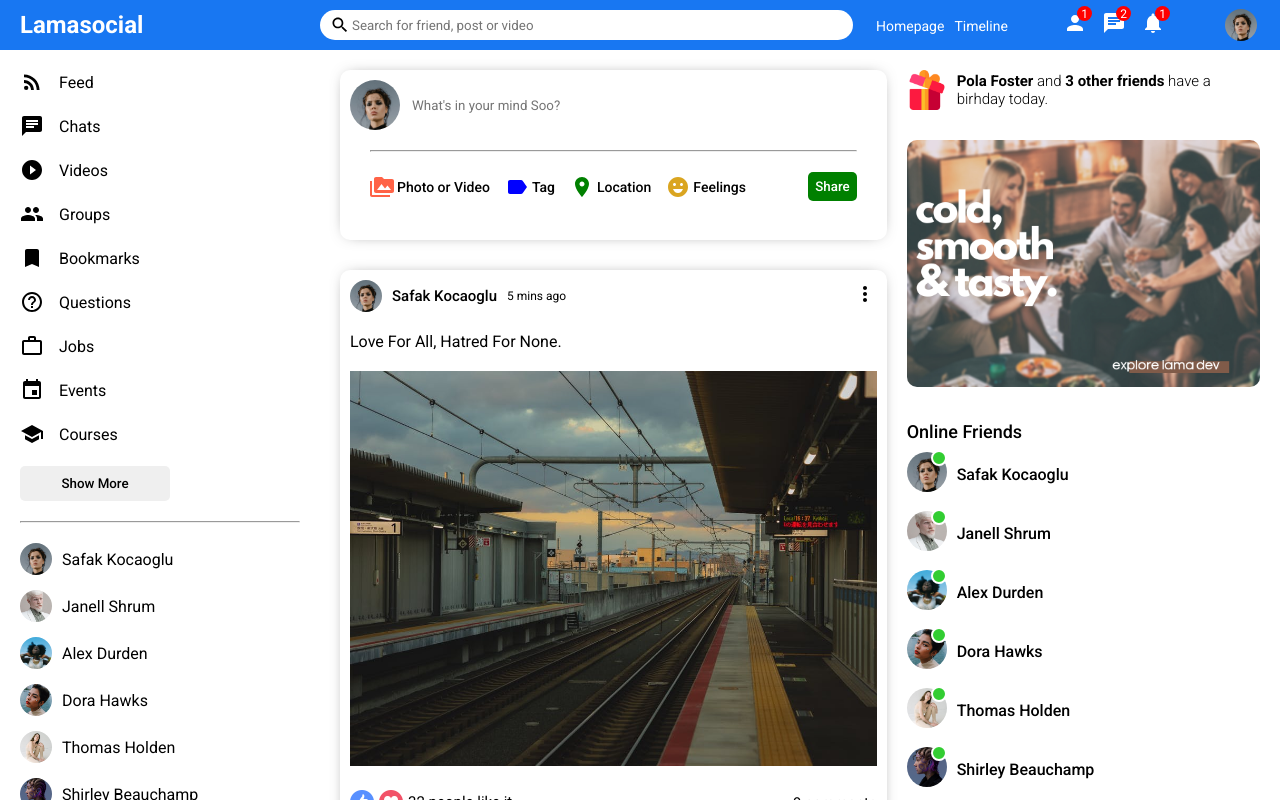
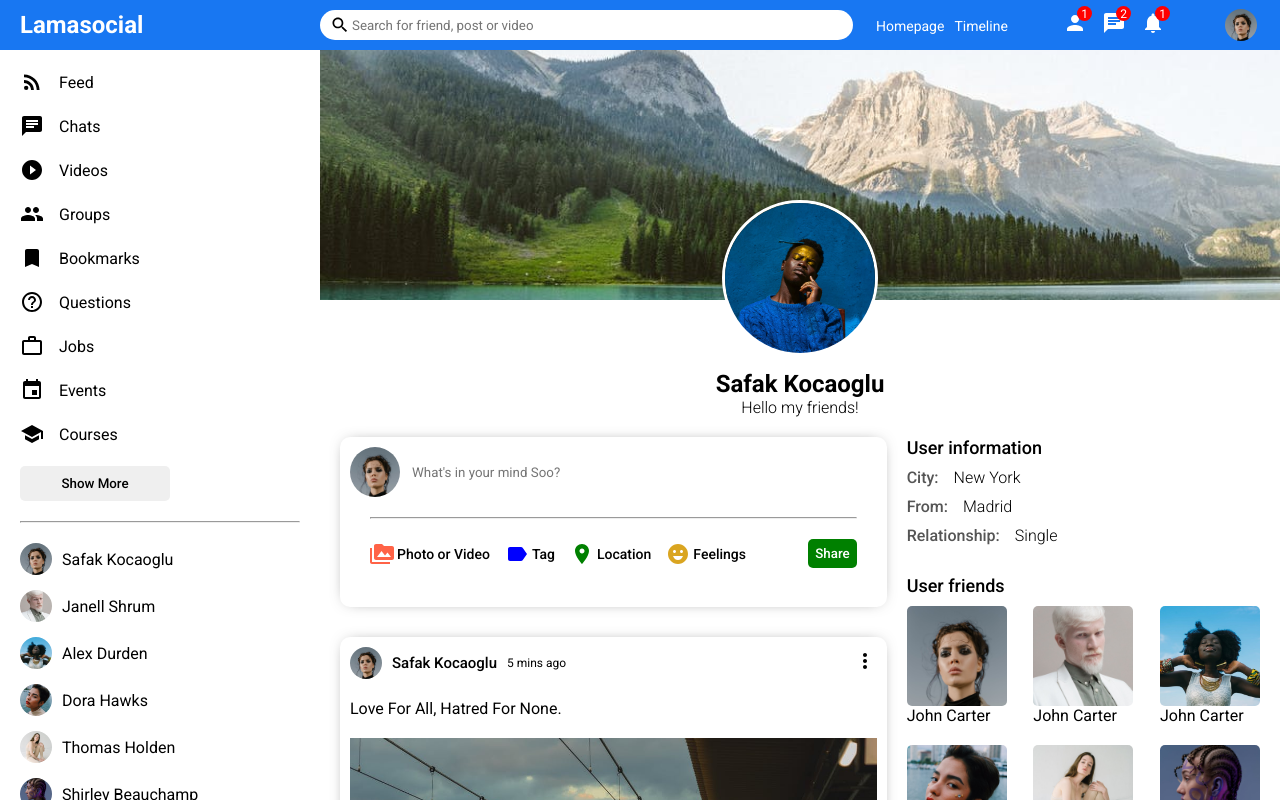
Before and after one commit to skwak0205/MERN_Social_Media, a React (Create React App) app in the folder frontend/: page / in a window 1280 px wide. Shown: the top 800 px of the page. Built offline with nearby package versions, Linux system fonts and the light colour scheme; the HTML template or start-up script is replaced by a standard one.

Commit message:
profile 페이지 추가

```diff
--- a/frontend/src/App.js
+++ b/frontend/src/App.js
@@ -1,7 +1,7 @@
-import Home from './pages/home/Home';
+import Profile from './pages/profile/Profile';
 
 function App() {
-  return <Home />;
+  return <Profile />;
 }
 
 export default App;
--- a/frontend/src/components/rightbar/Rightbar.js
+++ b/frontend/src/components/rightbar/Rightbar.js
@@ -2,10 +2,10 @@
 import Online from '../online/Online';
 import './Rightbar.css';
 
-const Rightbar = () => {
-  return (
-    <div className='rightbar'>
-      <div className='rightbarWrapper'>
+const Rightbar = ({ profile }) => {
+  const HomeRightbar = () => {
+    return (
+      <>
         <div className='birthdayContainer'>
           <img className='birthdayImg' src='assets/gift.png' alt='' />
 
@@ -23,7 +23,13 @@
             <Online key={u.id} user={u} />
           ))}
         </ul>
+      </>
+    );
+  };
 
+  const ProfileRightbar = () => {
+    return (
+      <>
         <h4 className='rightbarTitle'>User information</h4>
 
         <div className='rightbarInfo'>
@@ -52,7 +58,6 @@
               alt=''
               className='rightbarFollowingImg'
             />
-
             <span className='rightbarFollowingName'>John Carter</span>
           </div>
 
@@ -62,7 +67,6 @@
               alt=''
               className='rightbarFollowingImg'
             />
-
             <span className='rightbarFollowingName'>John Carter</span>
           </div>
 
@@ -102,6 +106,14 @@
             <span className='rightbarFollowingName'>John Carter</span>
           </div>
         </div>
+      </>
+    );
+  };
+
+  return (
+    <div className='rightbar'>
+      <div className='rightbarWrapper'>
+        {profile ? <ProfileRightbar /> : <HomeRightbar />}
       </div>
     </div>
   );
--- /dev/null
+++ b/frontend/src/pages/profile/Profile.css
@@ -0,0 +1,50 @@
+.profile {
+  display: flex;
+}
+
+.profileRight {
+  flex: 9;
+}
+
+.profileCover {
+  height: 320px;
+  position: relative;
+}
+
+.profileCoverImg {
+  width: 100%;
+  height: 250px;
+  object-fit: cover;
+}
+
+.profileUserImg {
+  width: 150px;
+  height: 150px;
+  border-radius: 50%;
+  object-fit: cover;
+  position: absolute;
+  left: 0;
+  right: 0;
+  margin: auto;
+  top: 150px;
+  border: 3px solid white;
+}
+
+.profileInfo {
+  display: flex;
+  flex-direction: column;
+  align-items: center;
+  justify-content: center;
+}
+
+.profileInfoName {
+  font-size: 24px;
+}
+
+.profileInfoDesc {
+  font-weight: 300;
+}
+
+.profileRightBottom {
+  display: flex;
+}
--- /dev/null
+++ b/frontend/src/pages/profile/Profile.js
@@ -0,0 +1,47 @@
+import Topbar from '../../components/topbar/Topbar';
+import Sidebar from '../../components/sidebar/Sidebar';
+import Feed from '../../components/feed/Feed';
+import Rightbar from '../../components/rightbar/Rightbar';
+import './Profile.css';
+
+const Profile = () => {
+  return (
+    <>
+      <Topbar />
+
+      <div className='profile'>
+        <Sidebar />
+
+        <div className='profileRight'>
+          <div className='profileRightTop'>
+            <div className='profileCover'>
+              <img
+                className='profileCoverImg'
+                src='assets/post/3.jpeg'
+                alt=''
+              />
+
+              <img
+                className='profileUserImg'
+                src='assets/person/7.jpeg'
+                alt=''
+              />
+            </div>
+
+            <div className='profileInfo'>
+              <h4 className='profileInfoName'>Safak Kocaoglu</h4>
+              <span className='profileInfoDesc'>Hello my friends!</span>
+            </div>
+          </div>
+
+          <div className='profileRightBottom'>
+            <Feed />
+            <Rightbar profile />
+          </div>
+        </div>
+      </div>
+    </>
+  );
+};
+
+export default Profile;
```
